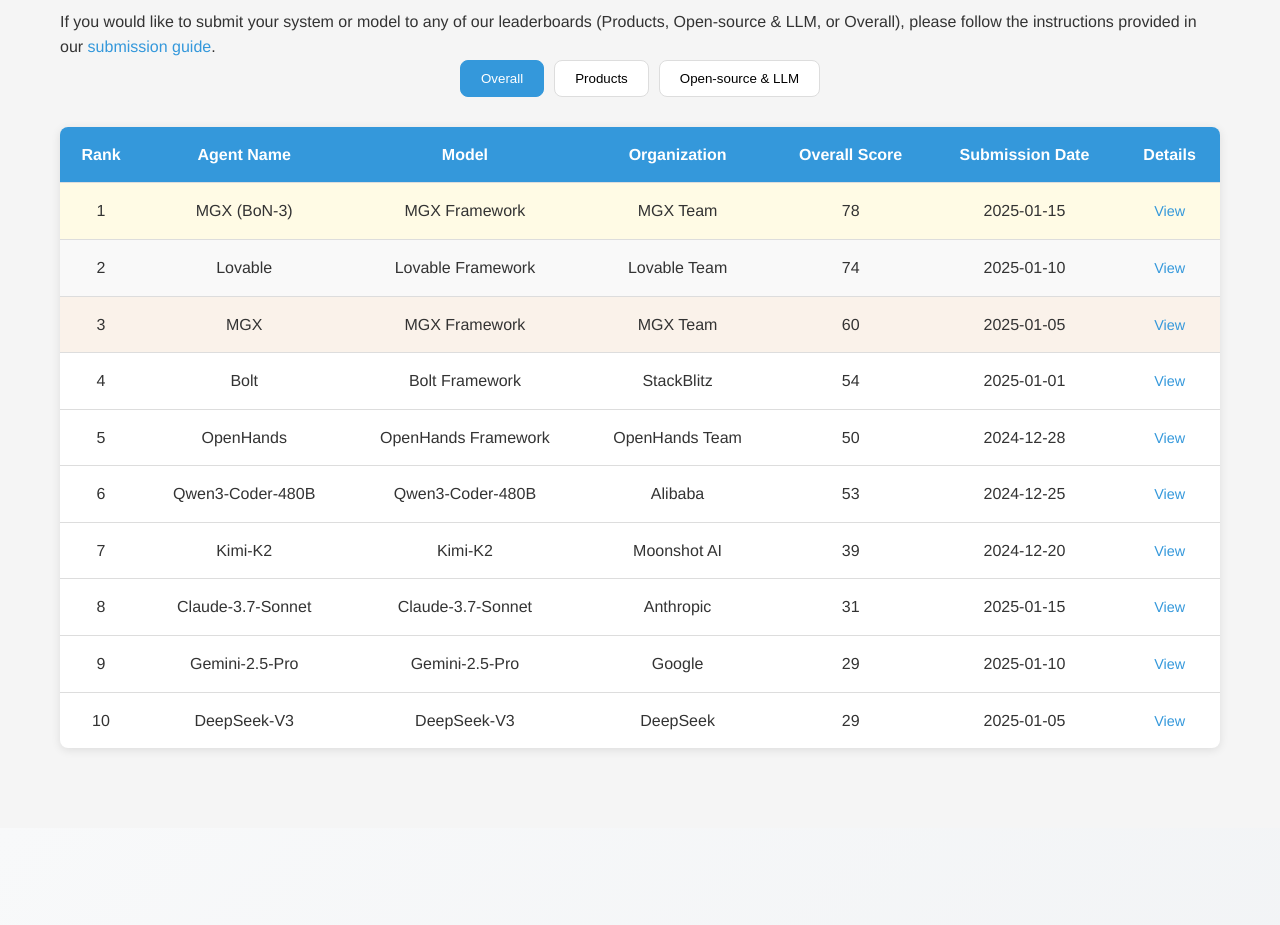
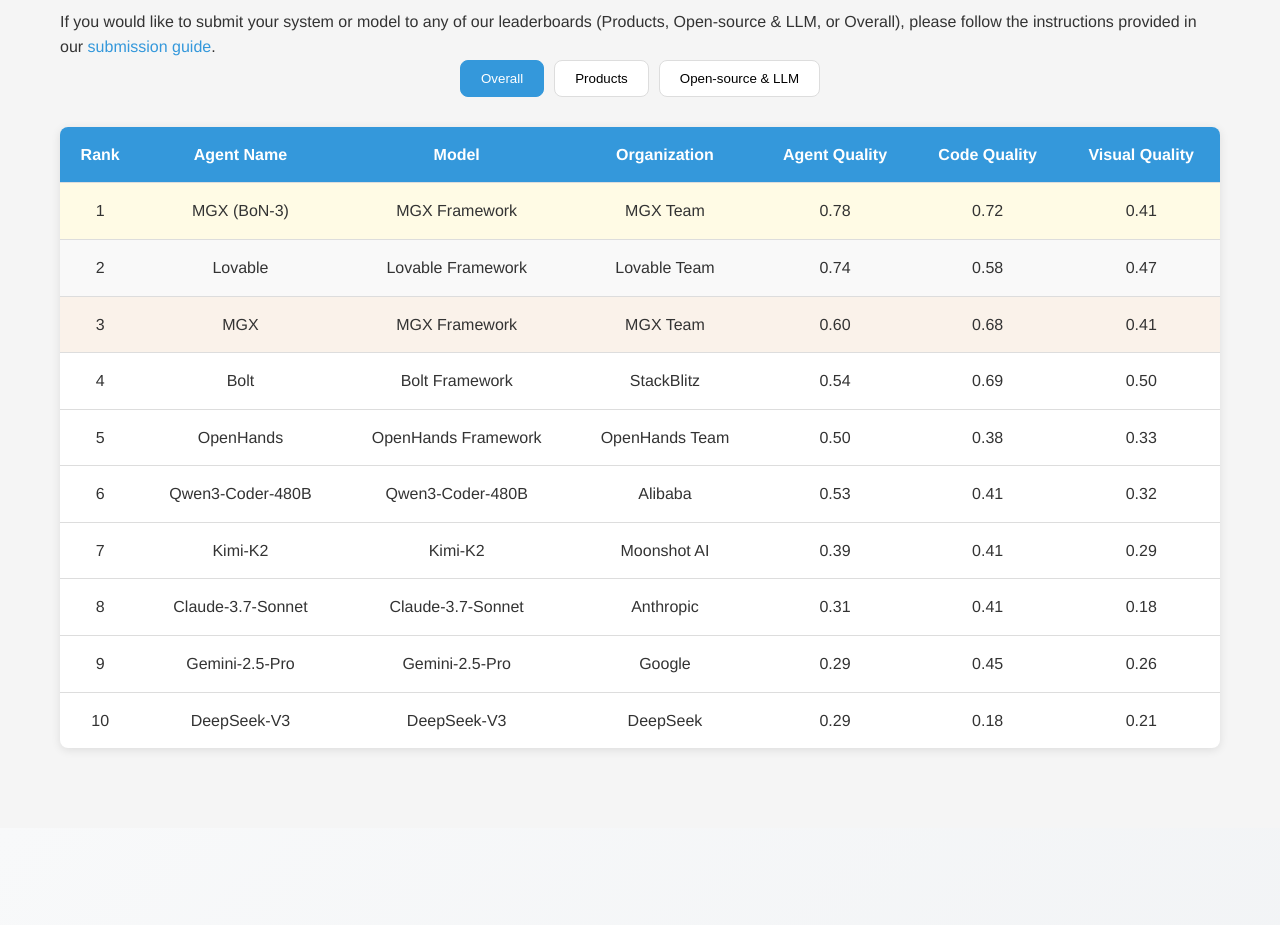
Before and after one commit to xypkent/RealDevWorldLeaderboard, a plain HTML site: page index.html in a window 1280 px wide. Shown: the part 3040-3965 px from the top of the page. Drawn offline with Linux system fonts and the light colour scheme.

Commit message:
feat: add new chart images and update leaderboard content
- Added new chart images in images/charts/:
  - dataset_cases.pdf
  - dataset_cases_new-1.png
  - radar_chart_new-1.png
  - radar_chart_three_subplots_lines_only.pdf
- Updated index.html with latest leaderboard data and improvements
- Enhanced visualization resources for the leaderboard

```diff
--- a/index.html
+++ b/index.html
@@ -410,9 +410,9 @@
                                 <th>Agent Name</th>
                                 <th>Model</th>
                                 <th>Organization</th>
-                                <th>Overall Score</th>
-                                <th>Submission Date</th>
-                                <th>Details</th>
+                                <th>Agent Quality</th>
+                                <th>Code Quality</th>
+                                <th>Visual Quality</th>
                             </tr>
                         </thead>
                         <tbody>
@@ -421,90 +421,90 @@
                                 <td>MGX (BoN-3)</td>
                                 <td>MGX Framework</td>
                                 <td>MGX Team</td>
-                                <td>78</td>
-                                <td>2025-01-15</td>
-                                <td><a href="#" class="btn-small">View</a></td>
+                                <td>0.78</td>
+                                <td>0.72</td>
+                                <td>0.41</td>
                             </tr>
                             <tr class="second-rank">
                                 <td>2</td>
                                 <td>Lovable</td>
                                 <td>Lovable Framework</td>
                                 <td>Lovable Team</td>
-                                <td>74</td>
-                                <td>2025-01-10</td>
-                                <td><a href="#" class="btn-small">View</a></td>
+                                <td>0.74</td>
+                                <td>0.58</td>
+                                <td>0.47</td>
                             </tr>
                             <tr class="third-rank">
                                 <td>3</td>
                                 <td>MGX</td>
                                 <td>MGX Framework</td>
                                 <td>MGX Team</td>
-                                <td>60</td>
-                                <td>2025-01-05</td>
-                                <td><a href="#" class="btn-small">View</a></td>
+                                <td>0.60</td>
+                                <td>0.68</td>
+                                <td>0.41</td>
                             </tr>
                             <tr>
                                 <td>4</td>
                                 <td>Bolt</td>
                                 <td>Bolt Framework</td>
                                 <td>StackBlitz</td>
-                                <td>54</td>
-                                <td>2025-01-01</td>
-                                <td><a href="#" class="btn-small">View</a></td>
+                                <td>0.54</td>
+                                <td>0.69</td>
+                                <td>0.50</td>
                             </tr>
                             <tr>
                                 <td>5</td>
                                 <td>OpenHands</td>
                                 <td>OpenHands Framework</td>
                                 <td>OpenHands Team</td>
-                                <td>50</td>
-                                <td>2024-12-28</td>
-                                <td><a href="#" class="btn-small">View</a></td>
+                                <td>0.50</td>
+                                <td>0.38</td>
+                                <td>0.33</td>
                             </tr>
                             <tr>
                                 <td>6</td>
                                 <td>Qwen3-Coder-480B</td>
                                 <td>Qwen3-Coder-480B</td>
                                 <td>Alibaba</td>
-                                <td>53</td>
-                                <td>2024-12-25</td>
-                                <td><a href="#" class="btn-small">View</a></td>
+                                <td>0.53</td>
+                                <td>0.41</td>
+                                <td>0.32</td>
                             </tr>
                             <tr>
                                 <td>7</td>
                                 <td>Kimi-K2</td>
                                 <td>Kimi-K2</td>
                                 <td>Moonshot AI</td>
-                                <td>39</td>
-                                <td>2024-12-20</td>
-                                <td><a href="#" class="btn-small">View</a></td>
+                                <td>0.39</td>
+                                <td>0.41</td>
+                                <td>0.29</td>
                             </tr>
                             <tr>
                                 <td>8</td>
                                 <td>Claude-3.7-Sonnet</td>
                                 <td>Claude-3.7-Sonnet</td>
                                 <td>Anthropic</td>
-                                <td>31</td>
-                                <td>2025-01-15</td>
-                                <td><a href="#" class="btn-small">View</a></td>
+                                <td>0.31</td>
+                                <td>0.41</td>
+                                <td>0.18</td>
                             </tr>
                             <tr>
                                 <td>9</td>
                                 <td>Gemini-2.5-Pro</td>
                                 <td>Gemini-2.5-Pro</td>
                                 <td>Google</td>
-                                <td>29</td>
-                                <td>2025-01-10</td>
-                                <td><a href="#" class="btn-small">View</a></td>
+                                <td>0.29</td>
+                                <td>0.45</td>
+                                <td>0.26</td>
                             </tr>
                             <tr>
                                 <td>10</td>
                                 <td>DeepSeek-V3</td>
                                 <td>DeepSeek-V3</td>
                                 <td>DeepSeek</td>
-                                <td>29</td>
-                                <td>2025-01-05</td>
-                                <td><a href="#" class="btn-small">View</a></td>
+                                <td>0.29</td>
+                                <td>0.18</td>
+                                <td>0.21</td>
                             </tr>
                         </tbody>
                     </table>
```
Also changed, not shown: images/charts/dataset_cases_new-1.png (added), images/charts/radar_chart_new-1.png (added), 2 other files.
